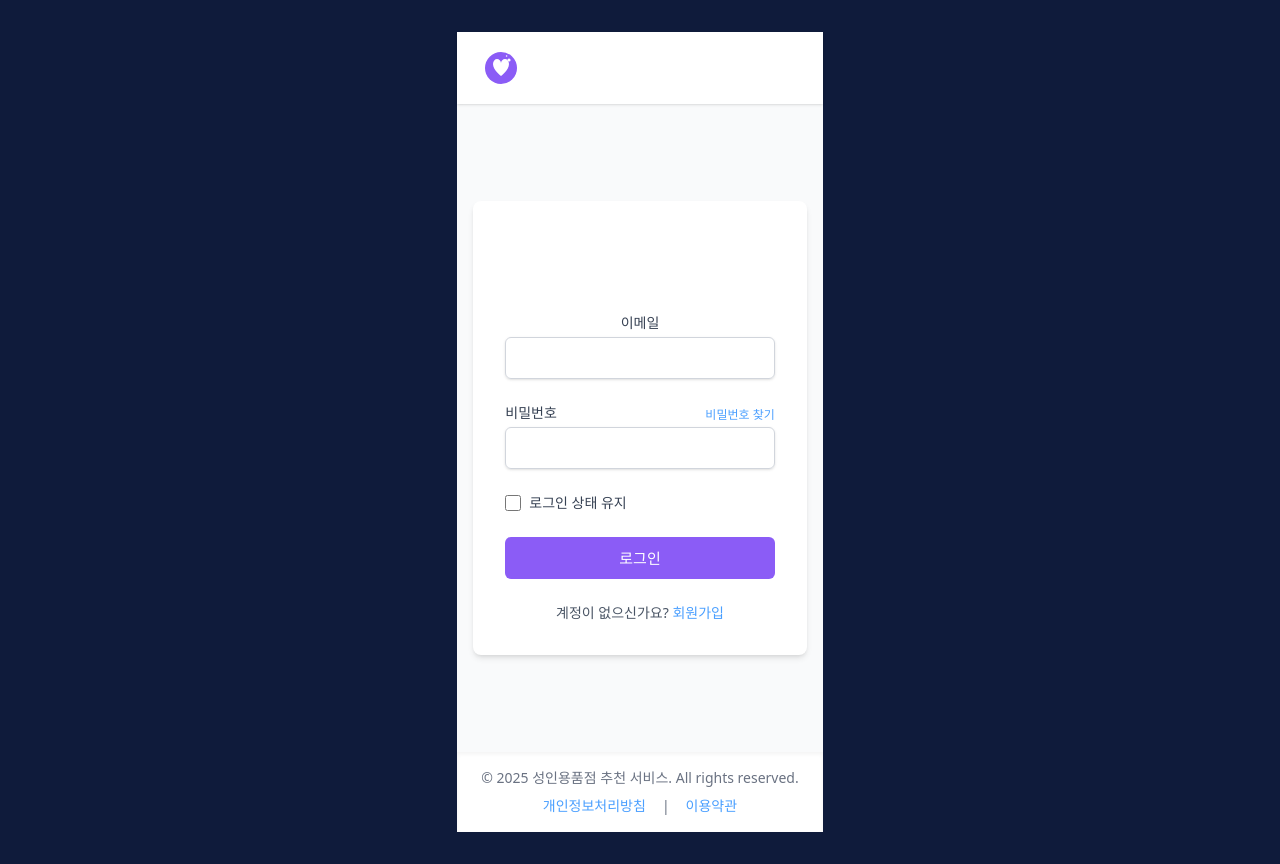
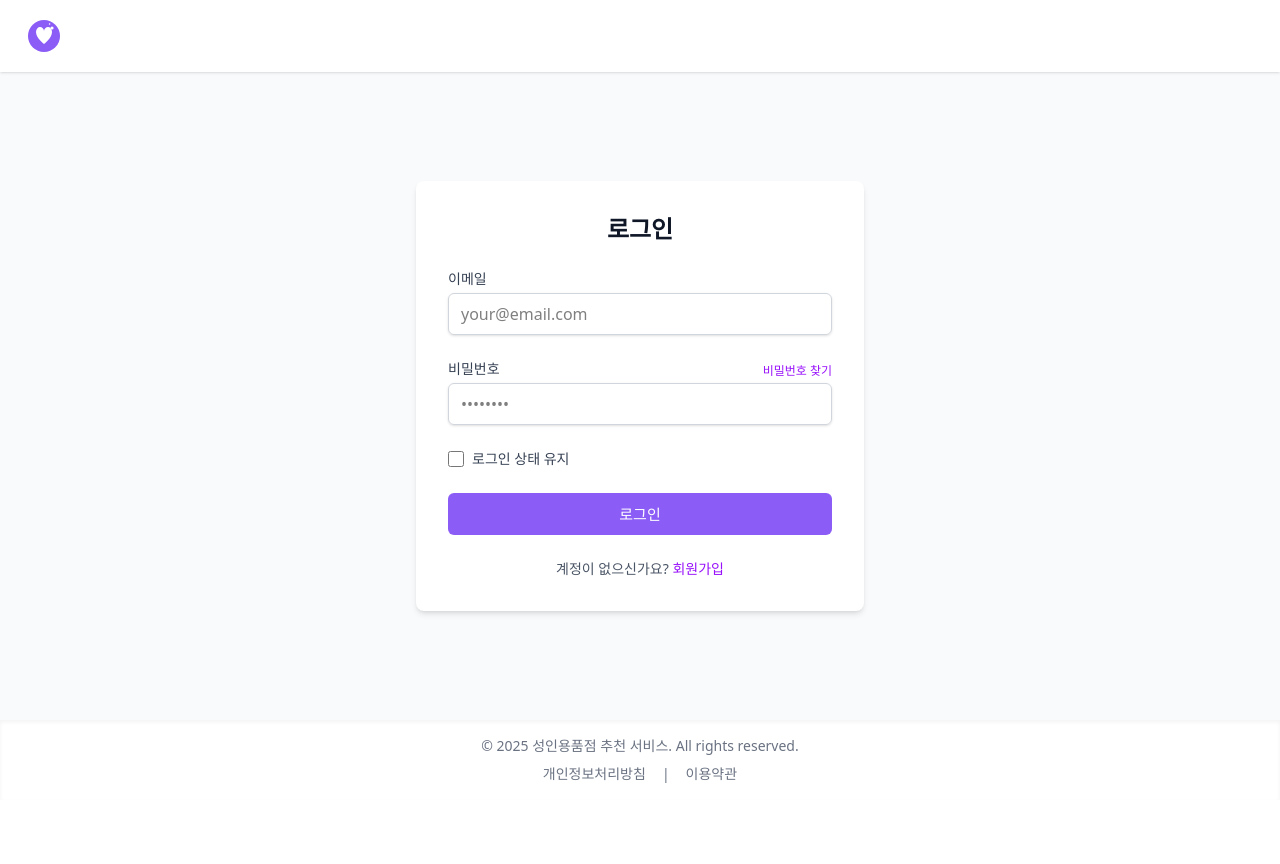
Before and after one commit to czyoyo/ad-project, a React (Vite) app: page /login in a window 1280 px wide. After the commit the page ends 800 px from the top, so only its background shows below. Built offline with nearby package versions, Linux system fonts and the light colour scheme; no server answers.

Commit message:
테일윈드 4.0 불필요 파일 삭제, postcss 설치

```diff
--- a/package.json
+++ b/package.json
@@ -11,16 +11,18 @@
   },
   "dependencies": {
     "@reduxjs/toolkit": "^2.6.0",
+    "@tailwindcss/postcss": "^4.0.12",
     "@tailwindcss/vite": "^4.0.9",
     "axios": "^1.8.1",
     "date-fns": "^4.1.0",
     "jwt-decode": "^4.0.0",
+    "postcss": "^8.5.3",
     "react": "^19.0.0",
     "react-dom": "^19.0.0",
     "react-redux": "^9.2.0",
     "react-router-dom": "^7.2.0",
     "redux-persist": "^6.0.0",
-    "tailwindcss": "^4.0.9"
+    "tailwindcss": "^4.0.12"
   },
   "devDependencies": {
     "@eslint/js": "^9.21.0",
--- a/src/App.css
+++ b/src/App.css
@@ -1,46 +1,46 @@
-#root {
-  max-width: 1280px;
-  margin: 0 auto;
-  padding: 2rem;
-  text-align: center;
-}
+/*#root {*/
+/*  max-width: 1280px;*/
+/*  margin: 0 auto;*/
+/*  padding: 2rem;*/
+/*  text-align: center;*/
+/*}*/
 
-.logo {
-  height: 6em;
-  padding: 1.5em;
-  will-change: filter;
-  transition: filter 300ms;
-}
-.logo:hover {
-  filter: drop-shadow(0 0 2em #4a9fffaa); /* 파란색 그림자로 변경 */
-}
-.logo.react:hover {
-  filter: drop-shadow(0 0 2em #4a9fffaa); /* React 로고도 파란색 그림자로 통일 */
-}
+/*.logo {*/
+/*  height: 6em;*/
+/*  padding: 1.5em;*/
+/*  will-change: filter;*/
+/*  transition: filter 300ms;*/
+/*}*/
+/*.logo:hover {*/
+/*  filter: drop-shadow(0 0 2em #4a9fffaa); !* 파란색 그림자로 변경 *!*/
+/*}*/
+/*.logo.react:hover {*/
+/*  filter: drop-shadow(0 0 2em #4a9fffaa); !* React 로고도 파란색 그림자로 통일 *!*/
+/*}*/
 
-@keyframes logo-spin {
-  from {
-    transform: rotate(0deg);
-  }
-  to {
-    transform: rotate(360deg);
-  }
-}
+/*@keyframes logo-spin {*/
+/*  from {*/
+/*    transform: rotate(0deg);*/
+/*  }*/
+/*  to {*/
+/*    transform: rotate(360deg);*/
+/*  }*/
+/*}*/
 
-@media (prefers-reduced-motion: no-preference) {
-  a:nth-of-type(2) .logo {
-    animation: logo-spin infinite 20s linear;
-  }
-}
+/*@media (prefers-reduced-motion: no-preference) {*/
+/*  a:nth-of-type(2) .logo {*/
+/*    animation: logo-spin infinite 20s linear;*/
+/*  }*/
+/*}*/
 
-.card {
-  padding: 2em;
-  background-color: #162a56; /* 카드 배경색을 약간 밝은 파란색으로 */
-  border-radius: 12px;
-  box-shadow: 0 4px 12px rgba(0, 0, 0, 0.3);
-  margin-top: 1.5em;
-}
+/*.card {*/
+/*  padding: 2em;*/
+/*  background-color: #162a56; !* 카드 배경색을 약간 밝은 파란색으로 *!*/
+/*  border-radius: 12px;*/
+/*  box-shadow: 0 4px 12px rgba(0, 0, 0, 0.3);*/
+/*  margin-top: 1.5em;*/
+/*}*/
 
-.read-the-docs {
-  color: #a3c6ff; /* 연한 파란색으로 변경 */
-}
+/*.read-the-docs {*/
+/*  color: #a3c6ff; !* 연한 파란색으로 변경 *!*/
+/*}*/
--- a/src/hooks/index.ts
+++ b/src/hooks/index.ts
@@ -7,6 +7,7 @@ import useGeolocation from './useGeolocation';
 import useDebounce from './useDebounce';
 import useFavorites from './useFavorites.ts';
 import useShopFilter from './useShopFilter.ts';
+import useDarkMode from './useDarkMode.ts';
 
 export {
   useAuth,
@@ -18,4 +19,5 @@ export {
   useDebounce,
   useFavorites,
   useShopFilter,
+  useDarkMode,
 };
--- a/src/hooks/useDarkMode.ts
+++ b/src/hooks/useDarkMode.ts
@@ -3,7 +3,7 @@ import { RootState } from '../store/store';
 import { setDarkMode, toggleDarkMode } from '../store/slices/uiSlice.ts';
 import { useEffect } from 'react';
 
-export const useDarkMode = () => {
+const useDarkMode = () => {
   const dispatch = useDispatch();
   // useSelector 훅을 사용하여 isDarkMode 상태를 가져옴
   const isDarkMode = useSelector((state: RootState) => state.ui.isDarkMode);
@@ -57,3 +57,5 @@ export const useDarkMode = () => {
 
   return { isDarkMode, toggleTheme };
 };
+
+export default useDarkMode;
--- a/src/index.css
+++ b/src/index.css
@@ -1,95 +1,87 @@
 @import "tailwindcss";
 
-/*전역 스타일 (루트 요소를 선택), Html 적용*/
-:root {
-  font-family: system-ui, Avenir, Helvetica, Arial, sans-serif;
-  line-height: 1.5;
-  font-weight: 400;
+/* 기본 스타일 설정 */
+/*@layer base {*/
+/*  !* 기본 폰트 설정 등 *!*/
+/*  html {*/
+/*    font-family: system-ui, Avenir, Helvetica, Arial, sans-serif;*/
+/*    line-height: 1.5;*/
+/*    font-weight: 400;*/
+/*    font-synthesis: none;*/
+/*    text-rendering: optimizeLegibility;*/
+/*    -webkit-font-smoothing: antialiased;*/
+/*    -moz-osx-font-smoothing: grayscale;*/
+/*    transition: background-color 0.3s ease, color 0.3s ease;*/
+/*  }*/
 
-  color-scheme: light dark;
-  color: rgba(255, 255, 255, 0.87);
-  background-color: #0f1b3b; /* 어두운 파란색 배경으로 변경 */
+/*  !* 라이트 모드(기본) 설정 *!*/
+/*  :root {*/
+/*    --color-primary: #2563eb;*/
+/*    --color-primary-light: #4a9fff;*/
+/*    --color-primary-hover: #80bcff;*/
+/*    --color-bg: #ffffff;*/
+/*    --color-text: #1e293b;*/
+/*  }*/
 
-  font-synthesis: none;
-  text-rendering: optimizeLegibility;
-  -webkit-font-smoothing: antialiased;
-  -moz-osx-font-smoothing: grayscale;
-}
+/*  !* 다크 모드 설정 - Tailwind 클래스 기반 다크모드와 호환성 유지 *!*/
+/*  .dark {*/
+/*    --color-primary: #1e3a8a;*/
+/*    --color-primary-light: #3b82f6;*/
+/*    --color-primary-hover: #60a5fa;*/
+/*    --color-bg: #0f1b3b;*/
+/*    --color-text: rgba(255, 255, 255, 0.87);*/
+/*  }*/
 
-/*전역 링크들*/
-a {
-  font-weight: 500;
-  color: #4a9fff; /* 파란색 링크로 변경 */
-  text-decoration: inherit;
-}
-/*전역 링크 마우스 올렸을때*/
-a:hover {
-  color: #80bcff; /* 호버 시 밝은 파란색으로 변경 */
-}
+/*  !* 베이스 스타일 적용 *!*/
+/*  body {*/
+/*    margin: 0;*/
+/*    min-width: 320px;*/
+/*    min-height: 100vh;*/
+/*    background-color: var(--color-bg);*/
+/*    color: var(--color-text);*/
+/*  }*/
 
-/*전역 바디*/
-body {
-  margin: 0;
-  display: flex;
-  place-items: center;
-  min-width: 320px;
-  min-height: 100vh;
-  background-color: #0f1b3b; /* 어두운 파란색 배경으로 변경 */
-}
+/*  a {*/
+/*    font-weight: 500;*/
+/*    color: var(--color-primary-light);*/
+/*    text-decoration: inherit;*/
+/*  }*/
 
-/*전역 h1*/
-h1 {
-  font-size: 3.2em;
-  line-height: 1.1;
-  color: #ffffff; /* 흰색 제목으로 더 선명하게 */
-}
+/*  a:hover {*/
+/*    color: var(--color-primary-hover);*/
+/*  }*/
 
-/*전역 버튼*/
-button {
-  border-radius: 8px;
-  border: 1px solid transparent;
-  padding: 0.6em 1.2em;
-  font-size: 1em;
-  font-weight: 500;
-  font-family: inherit;
-  background-color: #1e3a8a; /* 진한 파란색 버튼 */
-  cursor: pointer;
-  transition: border-color 0.25s;
-}
-button:hover {
-  background-color: #2563eb; /* 호버 시 더 밝은 파란색 */
-}
-button:focus,
-button:focus-visible {
-  outline: 4px auto -webkit-focus-ring-color;
-}
+/*  h1 {*/
+/*    font-size: 3.2em;*/
+/*    line-height: 1.1;*/
+/*  }*/
 
+/*  button {*/
+/*    border-radius: 8px;*/
+/*    border: 1px solid transparent;*/
+/*    padding: 0.6em 1.2em;*/
+/*    font-size: 1em;*/
+/*    font-weight: 500;*/
+/*    font-family: inherit;*/
+/*    background-color: var(--color-primary);*/
+/*    color: white;*/
+/*    cursor: pointer;*/
+/*    transition: background-color 0.25s, border-color 0.25s;*/
+/*  }*/
 
-/* 다크 모드에서도 일관된 파란색 테마 유지 */
-@media (prefers-color-scheme: dark) {
-  :root {
-    color: rgba(255, 255, 255, 0.87);
-    background-color: #0f1b3b;
-  }
-  a:hover {
-    color: #80bcff;
-  }
-  button {
-    background-color: #1e3a8a;
-  }
-}
+/*  button:hover {*/
+/*    background-color: var(--color-primary-light);*/
+/*  }*/
 
-/* 라이트 모드에서도 파란색 테마 유지 */
-@media (prefers-color-scheme: light) {
-  :root {
-    color: #ffffff;
-    background-color: #0f1b3b;
-  }
-  a:hover {
-    color: #80bcff;
-  }
-  button {
-    background-color: #1e3a8a;
-    color: white;
-  }
-}
+/*  button:focus,*/
+/*  button:focus-visible {*/
+/*    outline: 4px auto -webkit-focus-ring-color;*/
+/*  }*/
+/*}*/
+
+/*!* 트랜지션 효과 *!*/
+/*@layer utilities {*/
+/*  .transition-theme {*/
+/*    transition: background-color 0.3s ease, color 0.3s ease, border-color 0.3s ease, box-shadow 0.3s ease;*/
+/*  }*/
+/*}*/
--- a/src/layouts/AuthLayout.tsx
+++ b/src/layouts/AuthLayout.tsx
@@ -13,7 +13,7 @@ function AuthLayout(): JSX.Element {
   const { isPageLoading } = useSelector((state: RootState) => state.ui);
 
   return (
-    <div className="min-h-screen flex flex-col bg-gray-50 dark:bg-gray-900">
+    <div className="min-h-screen flex flex-col bg-gray-50 dark:dark:bg-purple-950">
       {/* 간소화된 헤더 */}
       <header className="py-4 px-6 bg-white dark:bg-gray-800 shadow">
         <div className="container mx-auto flex justify-between items-center">
--- a/tailwind.config.js
+++ /dev/null
@@ -1,23 +0,0 @@
-/** @type {import('tailwindcss').Config} */
-export default {
-  content: ['./index.html', './src/**/*.{js,ts,jsx,tsx}'],
-  theme: {
-    extend: {
-      animation: {
-        'fade-in-down': 'fadeInDown 0.5s ease-out',
-        'fade-out-up': 'fadeOutUp 0.5s ease-out forwards',
-      },
-      keyframes: {
-        fadeInDown: {
-          '0%': { opacity: '0', transform: 'translateY(-10px)' },
-          '100%': { opacity: '1', transform: 'translateY(0)' },
-        },
-        fadeOutUp: {
-          '0%': { opacity: '1', transform: 'translateY(0)' },
-          '100%': { opacity: '0', transform: 'translateY(-10px)' },
-        },
-      },
-    },
-  },
-  plugins: [],
-};
```
Also changed, not shown: src/components/common/Header/Header.tsx (+34 -34 lines).
